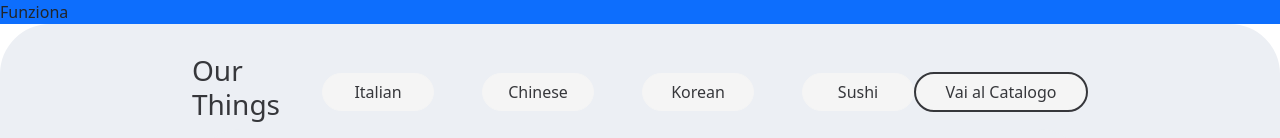
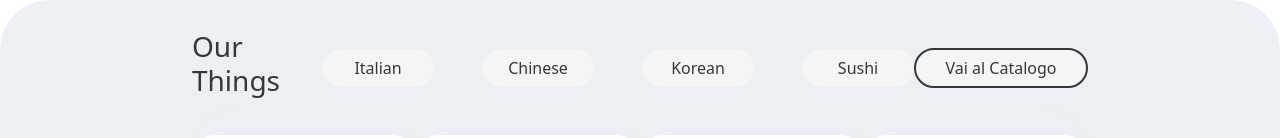
Before and after one commit to emanuele-pogliari/boolivery-frontend, a Vue app: page / in a window 1280 px wide. Shown: the top 138 px of the page. Built offline with nearby package versions, Linux system fonts and the light colour scheme.

Commit message:
template removed

```diff
--- a/src/App.vue
+++ b/src/App.vue
@@ -15,7 +15,6 @@ export default {
 </script>
 
 <template>
-  <div class="bg-primary">Funziona</div>
   <AppMainContent></AppMainContent>
   <AppFooter></AppFooter>
 </template>
```
